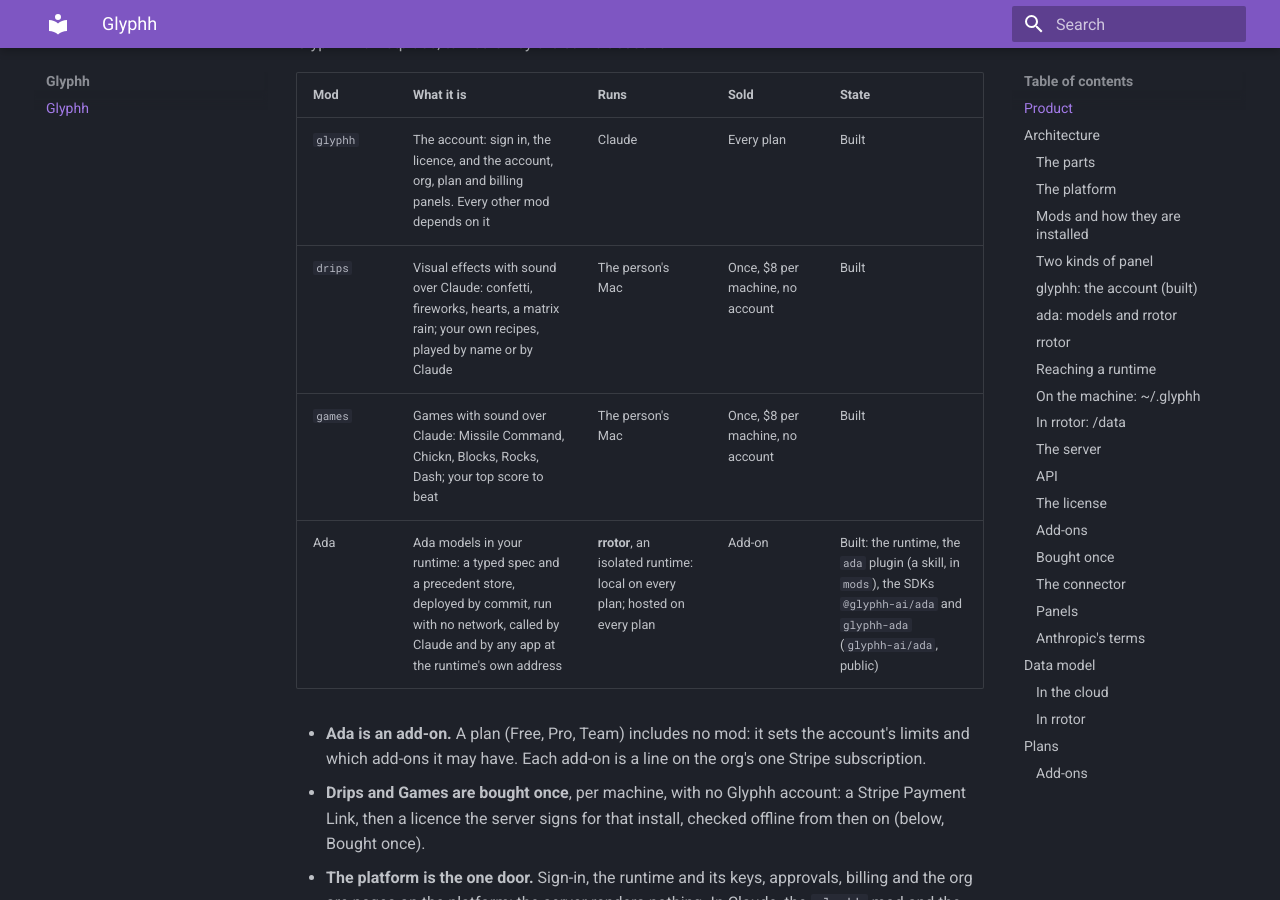
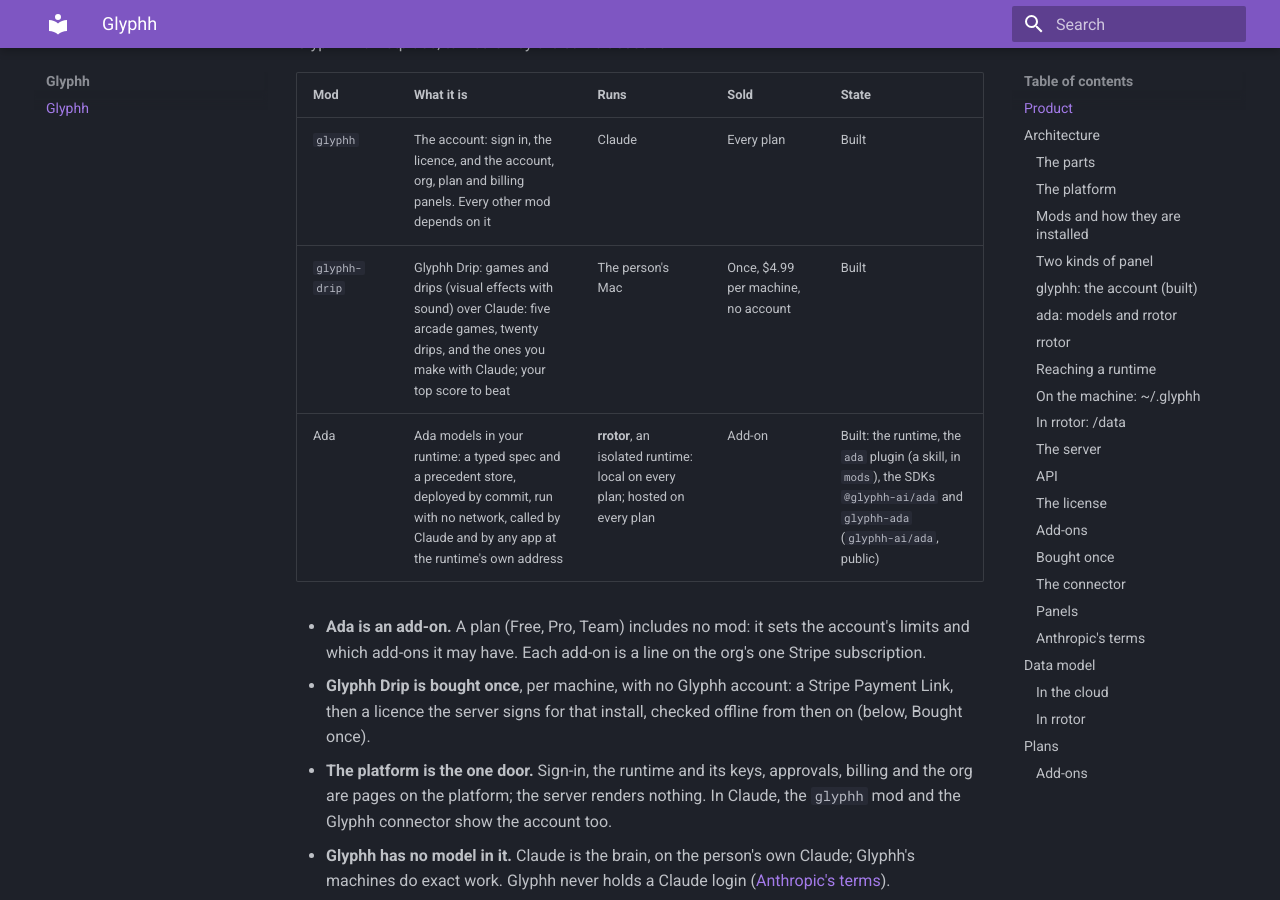
Before and after one commit to glyphh-ai/server, an MkDocs documentation site: the page built from docs/architecture.md, in a window 1280 px wide and 900 px high, scrolled down 445 px. Built offline with MkDocs 1.6.1 and Material for MkDocs 9.7.7, drawn with Linux system fonts in a browser that asks for light colours; some of the changed text lies outside the part shown.

Commit message:
Glyphh Drip is the one mod sold once: the unlock takes glyphh-drip, not drips or games
Co-Authored-By: Claude Opus 5.5 <noreply@anthropic.com>

```diff
--- a/docs/architecture.md
+++ b/docs/architecture.md
@@ -9,12 +9,11 @@ Glyphh as it is built: the [product](#product), the [architecture](#architecture
 | Mod | What it is | Runs | Sold | State |
 |---|---|---|---|---|
 | `glyphh` | The account: sign in, the licence, and the account, org, plan and billing panels. Every other mod depends on it | Claude | Every plan | Built |
-| `drips` | Visual effects with sound over Claude: confetti, fireworks, hearts, a matrix rain; your own recipes, played by name or by Claude | The person's Mac | Once, $8 per machine, no account | Built |
-| `games` | Games with sound over Claude: Missile Command, Chickn, Blocks, Rocks, Dash; your top score to beat | The person's Mac | Once, $8 per machine, no account | Built |
+| `glyphh-drip` | Glyphh Drip: games and drips (visual effects with sound) over Claude: five arcade games, twenty drips, and the ones you make with Claude; your top score to beat | The person's Mac | Once, $4.99 per machine, no account | Built |
 | Ada | Ada models in your runtime: a typed spec and a precedent store, deployed by commit, run with no network, called by Claude and by any app at the runtime's own address | **rrotor**, an isolated runtime: local on every plan; hosted on every plan | Add-on | Built: the runtime, the `ada` plugin (a skill, in `mods`), the SDKs `@glyphh-ai/ada` and `glyphh-ada` (`glyphh-ai/ada`, public) |
 
 - **Ada is an add-on.** A plan (Free, Pro, Team) includes no mod: it sets the account's limits and which add-ons it may have. Each add-on is a line on the org's one Stripe subscription.
-- **Drips and Games are bought once**, per machine, with no Glyphh account: a Stripe Payment Link, then a licence the server signs for that install, checked offline from then on (below, Bought once).
+- **Glyphh Drip is bought once**, per machine, with no Glyphh account: a Stripe Payment Link, then a licence the server signs for that install, checked offline from then on (below, Bought once).
 - **The platform is the one door.** Sign-in, the runtime and its keys, approvals, billing and the org are pages on the platform; the server renders nothing. In Claude, the `glyphh` mod and the Glyphh connector show the account too.
 - **Glyphh has no model in it.** Claude is the brain, on the person's own Claude; Glyphh's machines do exact work. Glyphh never holds a Claude login ([Anthropic's terms](#anthropics-terms)).
 - **Desktop first, then the CLI.** Mods look like Claude: its theme, its fonts. **Functional first:** every screen works before design draws it.
@@ -28,7 +27,7 @@ flowchart TB
     subgraph Machine["The person's machine"]
         subgraph Claude["Claude, desktop or CLI"]
             Base["glyphh"]
-            Fun["drips, games"]
+            Fun["glyphh-drip"]
         end
         LocalRotor["rrotor, local<br/>models, parts"]
         Local[("~/.glyphh<br/>install, license")]
@@ -70,7 +69,7 @@ flowchart TB
 | **The platform** | The one web app: sign in, the runtime and its keys, approvals, billing, the org, the models record; every browser step of every flow | `glyphh-ai/platform` | Routes specified below; pages to build to the design |
 | **The server** | The API and the authorization server: accounts, orgs, installs, the signed licence, plans and add-ons on Stripe, the Glyphh connector (`/mcp`), provisioning, the runtime link and approvals. Renders nothing | `glyphh-ai/server` | Built |
 | **The `glyphh` mod** | The account in Claude | `glyphh-ai/glyphh` | Built |
-| **The mods** | `glyphh` (the account), `drips` and `games` (bought once, on `shared/unlock/`), `ada` (the skill: build, deploy and call models on the runtime's connector; no hooks) | `glyphh-ai/mods` | Built |
+| **The mods** | `glyphh` (the account), `glyphh-drip` (bought once, on `shared/unlock/`), `ada` (the skill: build, deploy and call models on the runtime's connector; no hooks) | `glyphh-ai/mods` | Built |
 | **The SDKs** | `@glyphh-ai/ada` (npm) and `glyphh-ada` (PyPI): a runtime's API for an app, with a runtime key; one contract (the Result, the Answer, the error) with fixtures taken live | `glyphh-ai/ada` (public, MIT) | Built; publishing on a `sdk-v*` tag |
 | **rrotor** | The runtime Ada installs into: a small base image, the model sandbox and runner, and a part per mod | `glyphh-ai/rrotor` | Built, local and hosted |
 | **The marketplace** | What buyers install from: each mod built, with its live values | Written by each source repo's release build | Built (publishing off) |
@@ -100,7 +99,7 @@ The pages that are the platform's own, from the API with the session's token: Ho
 - **A mod is a Claude Code plugin** whose hooks are a code module (`.claude-plugin/plugin.json`, `hooks/hooks.json` naming `register.tsx`). A mod can ship its own MCP server, skills and commands. Mods are behind `CLAUDE_CODE_ENABLE_FUNCTION_HOOKS` while the API is early access.
 - **Installed from the Glyphh marketplace** at the user scope, so it loads in every session, the desktop's Code tab too. Every mod depends on `glyphh`.
 - **Source and releases are apart.** The source repos hold tests, the shared modules and the release scripts; a release build writes only each mod's shipped files and the marketplace file, with the live server address and licence key swapped in.
-- **A mod sold once** (`drips`, `games`) keeps its own licence and checks it at start; `/<mod> unlock` buys it. **A mod on the account** checks the plan's licence at start.
+- **A mod sold once** (`glyphh-drip`) keeps its own licence and checks it at start; `/drip unlock` buys it. **A mod on the account** checks the plan's licence at start.
 
 ### Two kinds of panel
 
@@ -311,7 +310,7 @@ Every mod is an add-on to the plan: a line on the org's one Stripe subscription,
 
 ### Bought once
 
-Drips and Games are sold once, per machine, with no Glyphh account. Each has a Stripe **Payment Link** (`PAYMENT_LINK` in the mod, set by the release build) whose metadata names the mod (`mod: drips`). `/<mod> unlock` opens it with the mod's own install id as `client_reference_id`, then asks `GET /v1/unlock/license?mod=<mod>&install=<id>` every few seconds.
+Glyphh Drip is sold once, per machine, with no Glyphh account. It has a Stripe **Payment Link** (`PAYMENT_LINK` in the mod, set by the release build) whose metadata names the mod (`mod: glyphh-drip`). `/drip unlock` opens it with the mod's own install id as `client_reference_id`, then asks `GET /v1/unlock/license?mod=<mod>&install=<id>` every few seconds.
 
 - **The webhook** records a `checkout.session.completed` in `payment` mode whose metadata names a mod sold once and whose `payment_status` is `paid`: one `unlocks` row per session (a replay changes nothing), with its payment intent. A `charge.refunded` marks the row of that payment intent refunded.
 - **The licence** is `base64url(payload) "." base64url(signature)`: the payload `{"v": 1, "mod", "install", "session", "issued"}` as compact JSON, the Ed25519 signature (the server's one key, `GET /v1/license/key`) over the first part's text. The mod checks it offline and keeps it; `/<mod> key <licence>` carries it to another machine. A refunded purchase is no longer handed out; a licence already on a machine keeps working, which an offline check cannot help.
@@ -375,7 +374,7 @@ The panels in Claude; the platform's pages are above. Each works before design d
 | The sign-in card, in the chat | `glyphh`'s MCP server | MCP App | Built |
 | The account: who, plan, each mod's limits, add-ons (add, remove), upgrade, billing, installs, grants | The Glyphh connector | MCP App | Built |
 | Not in your plan, with the add-on's offer and **Add it** | the mods on the account | Mod | Built |
-| Locked, with the price and **Unlock**; the Drips page and button; the games | `drips`, `games` | Mod | Built |
+| Locked, with the price and **Unlock**; the Drips and Games tabs | `glyphh-drip` | Mod | Built |
 
 ### Anthropic's terms
 
@@ -637,7 +636,7 @@ erDiagram
     }
     UNLOCKS {
         text session_id PK "Stripe's checkout session"
-        text mod "drips or games"
+        text mod "glyphh-drip"
         text install "the mod's own install id"
         text payment_intent_id UK
         timestamp paid_at
@@ -705,7 +704,7 @@ Every table and column is drawn, as the database has them; the tables from rroto
 
 ## Plans
 
-Every plan is a subscription, billed per seat, per month. A plan sets the account's limits and which add-ons it may have; it includes no mod. Drips and Games are outside the plans: $8 once, per machine, each. Installs, runtime hours and storage are per user.
+Every plan is a subscription, billed per seat, per month. A plan sets the account's limits and which add-ons it may have; it includes no mod. Glyphh Drip is outside the plans: $4.99 once, per machine. Installs, runtime hours and storage are per user.
 
 | | Free | Pro | Team |
 |---|---|---|---|
```
Also changed, not shown: README.md (+1 -1 lines), 5 other files.
